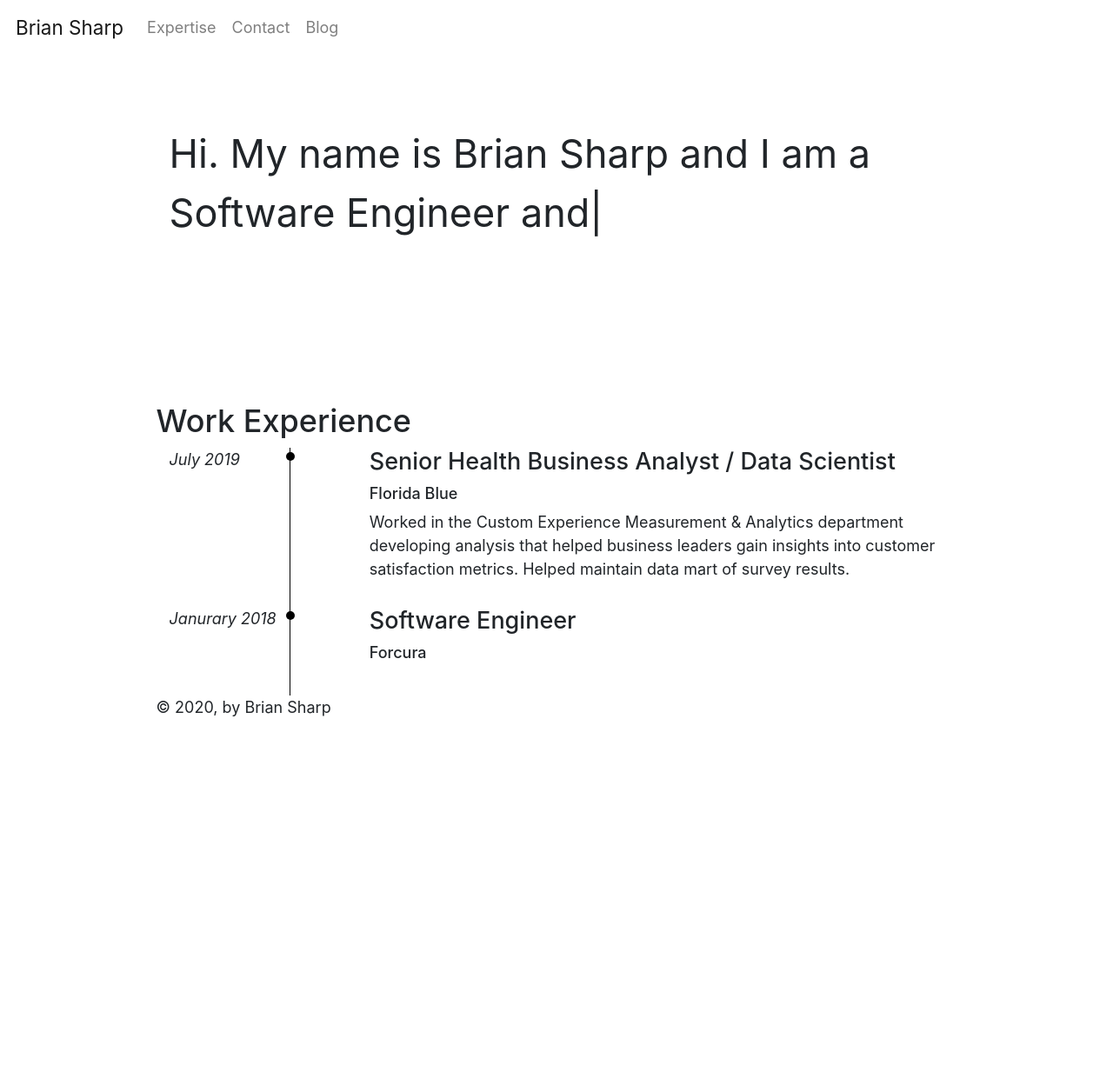
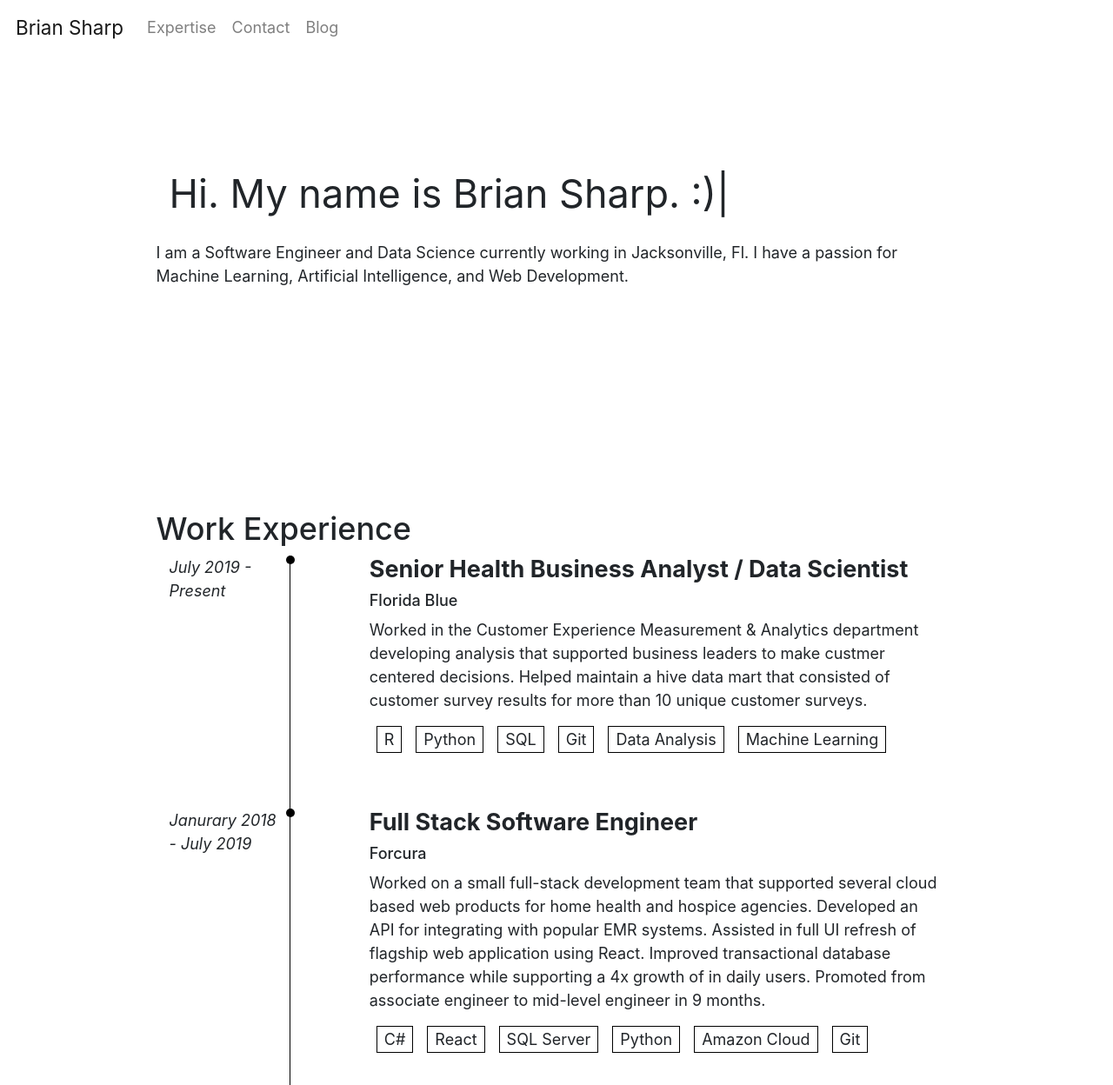
Before and after one commit to BSharp94/BSharp94.github.io, a Gatsby site in the folder profile-page/: page / in a window 1280 px wide. Shown: the top 1248 px of the page at 87% size. Before the commit the page ends 853 px from the top, so only its background shows below. Built offline with nearby package versions, Linux system fonts and the light colour scheme; Gatsby itself is replaced by a stand-in of ours.

Commit message:
Minor updates

```diff
--- a/profile-page/package.json
+++ b/profile-page/package.json
@@ -18,7 +18,8 @@
     "react": "^16.12.0",
     "react-bootstrap": "^1.0.0",
     "react-dom": "^16.12.0",
-    "react-helmet": "^5.2.1"
+    "react-helmet": "^5.2.1",
+    "react-icons": "^3.9.0"
   },
   "devDependencies": {
     "prettier": "^1.19.1"
--- /dev/null
+++ b/profile-page/src/components/fade_in_paragraph/fade_in_paragraph.css
@@ -0,0 +1,4 @@
+
+.fade_in_paragraph__panel {
+    margin-bottom: 256px;
+}
--- /dev/null
+++ b/profile-page/src/components/fade_in_paragraph/fade_in_paragraph.js
@@ -0,0 +1,30 @@
+
+
+import React from "react"
+import PropTypes from "prop-types"
+import './fade_in_paragraph.css'
+
+class FadeInParagraph extends React.Component {
+
+    constructor(props) {
+        super()
+    }
+
+
+    render() {
+        return (
+            <div className = "fade_in_paragraph__panel">
+                {this.props.text}
+            </div>
+        )
+    }
+}
+
+
+
+
+FadeInParagraph.propTypes = {
+    text: PropTypes.string.isRequired,
+}
+
+export default FadeInParagraph
--- a/profile-page/src/components/layout.css
+++ b/profile-page/src/components/layout.css
@@ -1,12 +1,13 @@
 html {
-  font-family: sans-serif;
   -ms-text-size-adjust: 100%;
   -webkit-text-size-adjust: 100%;
 }
 body {
+  font-family: sans-serif;
   margin: 0;
   -webkit-font-smoothing: antialiased;
   -moz-osx-font-smoothing: grayscale;
+
 }
 article,
 aside,
@@ -94,7 +95,7 @@ code,
 kbd,
 pre,
 samp {
-  font-family: monospace, monospace;
+  font-family: sans-serif;
   font-size: 1em;
 }
 figure {
@@ -200,7 +201,7 @@ html {
 }
 body {
   color: hsla(0, 0%, 0%, 0.8);
-  font-family: georgia, serif;
+  font-family: sans-serif;
   font-weight: normal;
   word-wrap: break-word;
   font-kerning: normal;
@@ -592,8 +593,9 @@ tt,
 code {
   background-color: hsla(0, 0%, 0%, 0.04);
   border-radius: 3px;
-  font-family: "SFMono-Regular", Consolas, "Roboto Mono", "Droid Sans Mono",
-    "Liberation Mono", Menlo, Courier, monospace;
+  font-family: sans-serif;
+  /* font-family: "SFMono-Regular", Consolas, "Roboto Mono", "Droid Sans Mono",
+    "Liberation Mono", Menlo, Courier, monospace; */
   padding: 0;
   padding-top: 0.2em;
   padding-bottom: 0.2em;
--- a/profile-page/src/components/layout.js
+++ b/profile-page/src/components/layout.js
@@ -24,7 +24,7 @@ const Layout = ({ children }) => {
   `)
 
   return (
-    <>
+    <div>
       <Header siteTitle={data.site.siteMetadata.title} />
       <div
         style={{
@@ -32,13 +32,13 @@ const Layout = ({ children }) => {
           maxWidth: 960,
           padding: `0 1.0875rem 1.45rem`,
         }}
-      >
+        >
         <main>{children}</main>
         <footer>
           © {new Date().getFullYear()}, by Brian Sharp
         </footer>
       </div>
-    </>
+    </div>
   )
 }
 
--- a/profile-page/src/components/text_typing/text_typing.css
+++ b/profile-page/src/components/text_typing/text_typing.css
@@ -1,12 +1,12 @@
 .text_typing_panel {
-    padding: 80px 20px 100px 20px;
+    padding: 126px 0px 20px 0px;
     font-size: 2.5em;
-
-    min-height: 400px;
+    min-height: 200px;
 }
 
 @media (max-width : 720px) {
     .text_typing_panel {
         min-height: 700px;
+        padding: 100px 20px 0px 20px;
     }
 }
--- a/profile-page/src/components/timeline/timeline.css
+++ b/profile-page/src/components/timeline/timeline.css
@@ -11,9 +11,22 @@
     border-radius: 50%;
     position: absolute;
     left: -5px;
-    top: 5px;
+    top: 0px;
 }
 
 .timeline_item__summary {
     margin-bottom: 30px;
 }
+
+.timeline_item__technologies ul{
+    margin-left: 0px;
+    padding: 18px 0px;
+}
+
+.timeline_item__technologies li{
+    display: inline;
+    list-style-type: none;
+    margin: 0px 8px;
+    padding: 4px 8px;
+    border: 1px solid black;
+}
--- a/profile-page/src/components/timeline/timeline.js
+++ b/profile-page/src/components/timeline/timeline.js
@@ -12,7 +12,7 @@ import {
 } from 'react-bootstrap'
 import "./timeline.css"
 
-const TimelineItem = ({date, title, company, description}) => (
+const TimelineItem = ({date, title, company, description, technologies}) => (
     <Row>
         <Col sm={2}>
             <i>
@@ -23,9 +23,16 @@ const TimelineItem = ({date, title, company, description}) => (
             <div className = "timeline_item__dot" ></div>
         </Col>
         <Col sm={9} className = "timeline_item__summary">
-            <h4>{title}</h4>
+            <h4><b>{title}</b></h4>
             <h6>{company}</h6>
             <span>{description}</span>
+            <div className = "timeline_item__technologies">
+                <ul>
+                    {
+                        technologies.map((tech, index) => (<li key = {"tech" + index}>{tech}</li>))
+                    }
+                </ul>
+            </div>
         </Col>
     </Row>
   )
@@ -37,15 +44,25 @@ class Timeline extends React.Component {
         this.state = {
             positions : [
                 {
-                    date: "July 2019",
+                    date: "July 2019 - Present",
                     title: "Senior Health Business Analyst / Data Scientist",
                     company: "Florida Blue",
-                    description: "Worked in the Custom Experience Measurement & Analytics department developing analysis that helped business leaders gain insights into customer satisfaction metrics. Helped maintain data mart of survey results."
+                    description: "Worked in the Customer Experience Measurement & Analytics department developing analysis that supported business leaders to make custmer centered decisions. Helped maintain a hive data mart that consisted of customer survey results for more than 10 unique customer surveys.",
+                    technologies: ["R", "Python", "SQL", "Git", "Data Analysis", "Machine Learning"]
                 },
                 {
-                    date: "Janurary 2018",
-                    title: "Software Engineer",
-                    company: "Forcura"
+                    date: "Janurary 2018 - July 2019",
+                    title: "Full Stack Software Engineer",
+                    company: "Forcura",
+                    description: "Worked on a small full-stack development team that supported several cloud based web products for home health and hospice agencies. Developed an API for integrating with popular EMR systems. Assisted in full UI refresh of flagship web application using React. Improved transactional database performance while supporting a 4x growth of in daily users. Promoted from associate engineer to mid-level engineer in 9 months.",
+                    technologies: ["C#", "React", "SQL Server", "Python", "Amazon Cloud", "Git"]
+                },
+                {
+                    date: "Janurary 2018 - July 2019",
+                    title: "Full Stack Software Engineer",
+                    company: "Caretta Data",
+                    description: "Worked at a finacial technology startup that developed stock metadata products. Developed several administrative tools used to improve manual data quality tasks.Created services to perform web-scraping and API queries.",
+                    technologies: ["Node", "Amazon Redshift", "Postgres", "Vue", "React"]
                 }
             ]
 
@@ -59,6 +76,7 @@ class Timeline extends React.Component {
                 title = {item.title || ""}
                 company = {item.company || ""}
                 description = {item.description || ""}
+                technologies = {item.technologies || []}
                 key = {key}/>
         );
 
--- a/profile-page/src/pages/index.js
+++ b/profile-page/src/pages/index.js
@@ -3,13 +3,20 @@ import React from "react"
 import Layout from "../components/layout"
 import TextTyping from '../components/text_typing/text_typing'
 import Timeline from '../components/timeline/timeline'
+import FadeInParagraph from '../components/fade_in_paragraph/fade_in_paragraph'
 
 const IndexPage = () => (
   <Layout>
 
-    <TextTyping text = "Hi. My name is Brian Sharp and I am a Software Engineer and Data Scientist. :)" />
+    <TextTyping text = "Hi. ~~ ~~ ~~ My name is Brian Sharp. ~~ ~~ ~~ :)" />
+
+    <FadeInParagraph
+      text = "I am a Software Engineer and Data Science currently working in Jacksonville, Fl. I have a passion for Machine Learning, Artificial Intelligence, and Web Development."  />
+
 
     <Timeline title = "Work Experience" />
+
+
 
   </Layout>
 )
```
Also changed, not shown: 1 other file.
